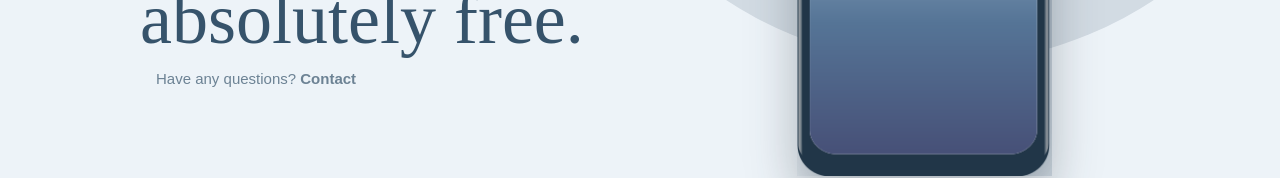
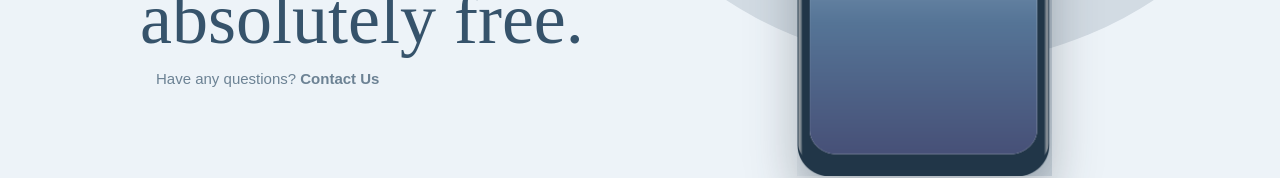
Before and after one commit to ittybe/payapi, a React (Create React App) app: page / in a window 1280 px wide. Shown: the part 466-644 px from the top of the page. Built offline with nearby package versions, Linux system fonts and the light colour scheme.

Commit message:
fix typo

```diff
--- a/src/Home.js
+++ b/src/Home.js
@@ -34,7 +34,7 @@ export class Home extends react.Component {
                         {/* email component */}
                         <div></div>
                         {/* under text */}
-                        <div className="under-text text-center">Have any questions? <Link to="/contact"><span>Contact</span></Link> </div>
+                        <div className="under-text text-center">Have any questions? <Link to="/contact"><span>Contact Us</span></Link> </div>
                     </div>
                 </div>
                 {/* business allies section */}
```
